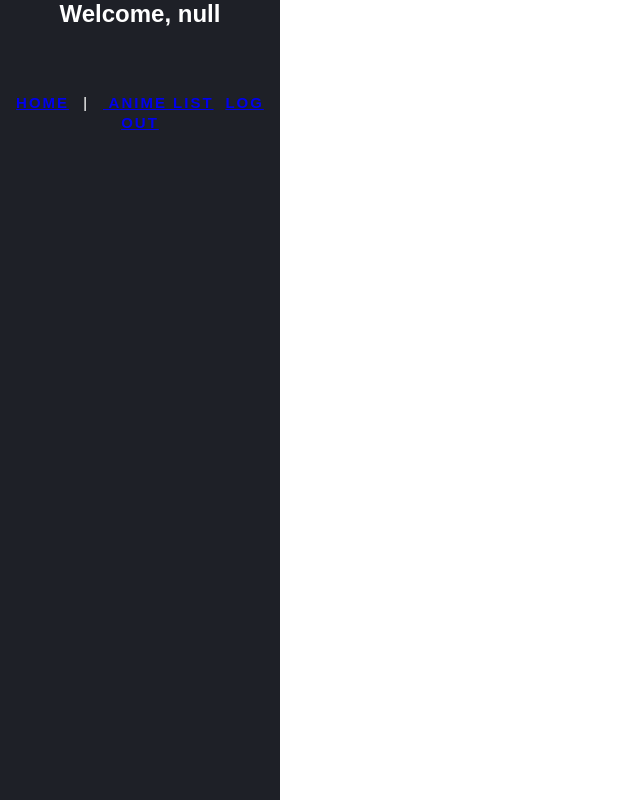
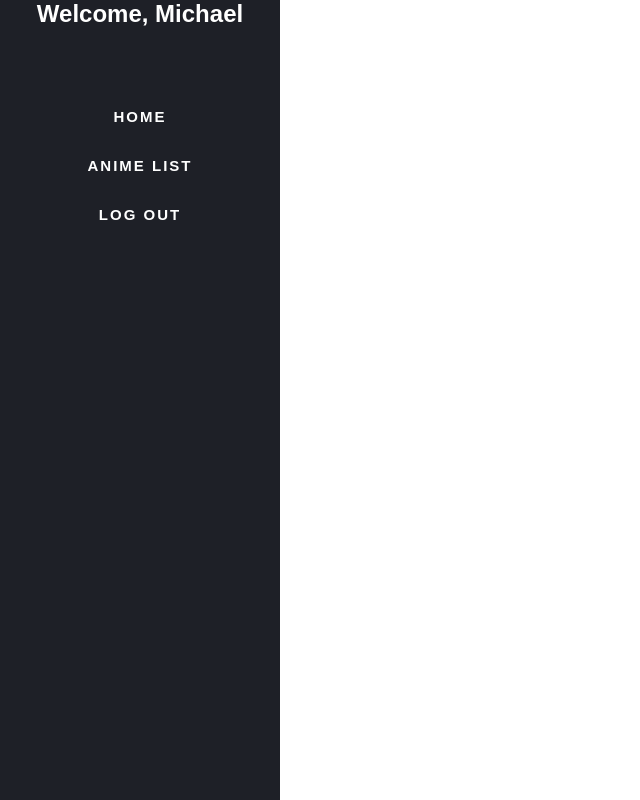
Before and after one commit to foobar-undefined/AOTW, a React (Create React App) app: page / in a window 1280 px wide. Shown: the whole page, without its empty margins (0-640 px from the left). Built offline with nearby package versions, Linux system fonts and the light colour scheme.

Commit message:
wip: coloring for navbar

```diff
--- a/src/components/NavBar/NavBar.js
+++ b/src/components/NavBar/NavBar.js
@@ -6,11 +6,13 @@ export default function NavBar({user}){
             <h1>Welcome, {user}</h1>
             <ul class="main-buttons">
                 <li>
-                    <Link to="/">Home</Link>
-                    &nbsp; | &nbsp;
-                    <Link to ="/anime"> Anime List</Link>
-                    &nbsp;&nbsp;
-                    <Link to="">Log Out</Link>
+                    <Link to="/" className="links">Home</Link>
+                </li>
+                <li>
+                    <Link to ="/anime" className="links"> Anime List</Link>
+                </li>
+                <li>
+                    <Link to="" className="links">Log Out</Link>
                 </li>
             </ul>
         </nav>
--- a/src/pages/App/App.css
+++ b/src/pages/App/App.css
@@ -21,17 +21,23 @@
     margin: 64px 0;
     padding: 0;
     color: #fff;
+  }
+}
 li{
   text-transform: uppercase;
   letter-spacing: 2px;
-      font-family: 'Open Sans', sans-serif;
   font-size: 15px;
   font-weight: 600;
+  padding: 16px 52px;
 }
+li:hover{
+  background-color: #283976;
+  cursor: pointer;
 }
+.links{
+  color: white;
+  text-decoration: none;
 }
-
-
 
 .App-header {
   background-color: #282c34;
--- a/src/pages/App/App.js
+++ b/src/pages/App/App.js
@@ -7,7 +7,7 @@ import AuthPage from '../AuthPage/AuthPage';
 import AnimeList from '../AnimeList/AnimeList';
 
 export default function App() {
-  const [user, setUser] = useState("null");
+  const [user, setUser] = useState("Michael");
 
   return (
     <div className="App">
```
Lines whose indentation alone changed are shown as unchanged.
